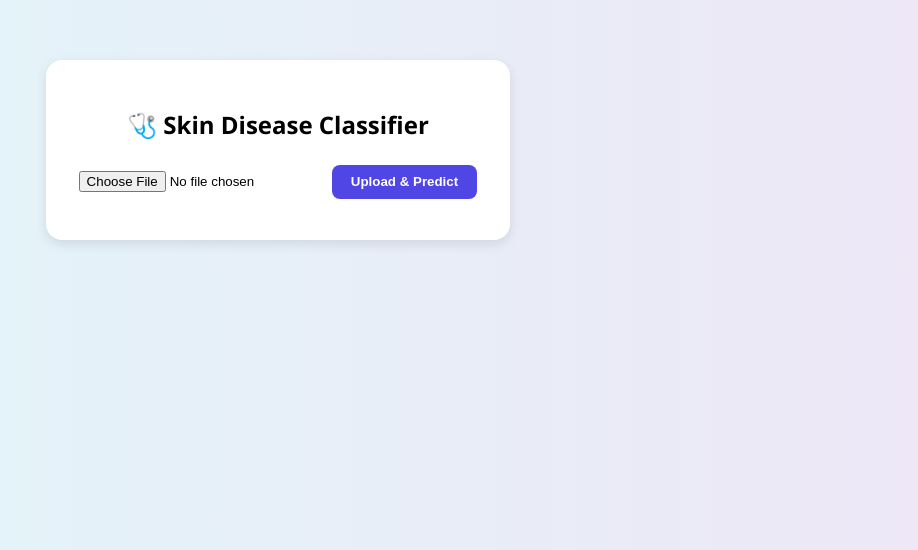
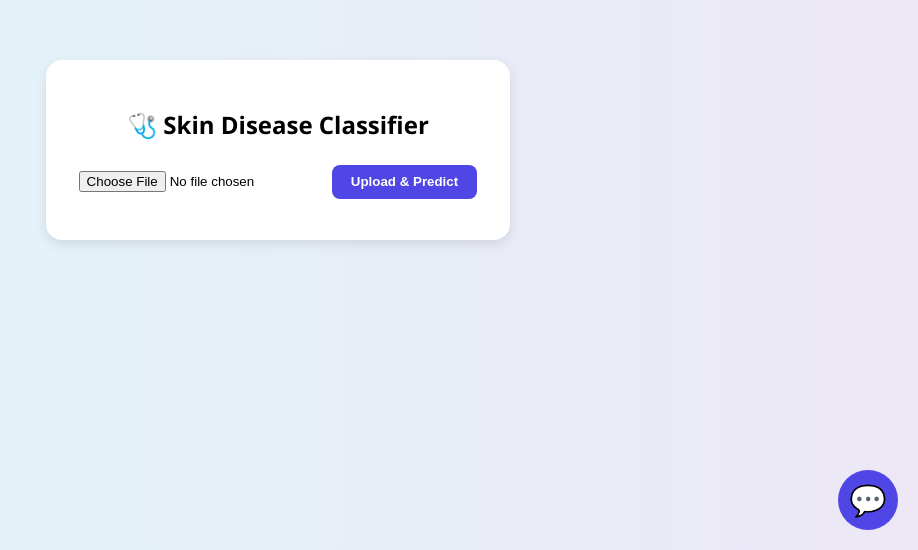
Before and after one commit to xu-dong-chen/skin_disease-webapp, a React (Create React App) app in the folder frontend/: page / in a window 1280 px wide. Shown: the part 250-800 px from the top of the page, without its empty margins (362-1280 px from the left). Built offline with nearby package versions, Linux system fonts and the light colour scheme.

Commit message:
fixed bugs and added a chatbot area on front end NC

```diff
--- a/frontend/src/App.js
+++ b/frontend/src/App.js
@@ -1,5 +1,6 @@
 import React, { useState } from "react";
 import "./App.css";
+import Chatbot from "./components/Chatbot"
 
 function App() {
   const [file, setFile] = useState(null);
@@ -55,6 +56,7 @@ function App() {
         {prediction && <p className="prediction">✅ Predicted: {prediction}</p>}
         {error && <p className="error">{error}</p>}
       </div>
+      <Chatbot />
     </div>
   );
 }
--- /dev/null
+++ b/frontend/src/components/Chatbot.css
@@ -0,0 +1,35 @@
+.chatbot-container {
+    position: fixed;
+    bottom: 20px;
+    right: 20px;
+}
+
+
+.chat-button {
+    width: 60px;
+    height: 60px;
+    border-radius: 50%;
+    font-size: 30px;
+
+    display: flex;
+    align-items: center;
+    justify-content: center;
+}
+
+
+.chat-window {
+    position: absolute;
+
+    bottom: 80px;
+    right: 0;
+
+    width: 300px;
+    height: 400px;
+
+    background: white;
+    border-radius: 15px;
+
+    padding: 20px;
+
+    box-shadow: 0 4px 12px rgba(0,0,0,0.2);
+}
--- /dev/null
+++ b/frontend/src/components/Chatbot.js
@@ -0,0 +1,35 @@
+import React, { useState } from "react";
+import "./Chatbot.css";
+
+async function sendMessage(){
+    fetch("http://127.0.0.1:8000/chat")
+}
+
+function Chatbot(){
+
+    const [isOpen,setIsOpen] = useState(false);
+
+    const [message,setMessage] = useState("");
+    const [history,setHistory] = useState("");
+
+    return (
+        <div className="chatbot-container">
+            { isOpen && (
+                <div className="chat-window">
+                    <h3>🤖 Skin Assistant</h3>
+
+                    <p>Hello! Ask me about common skin diseases.</p>
+
+                </div>
+                )}
+
+            <button className="chat-button"
+                    onClick={() => setIsOpen(!isOpen)}
+            >
+                💬
+            </button>
+        </div>
+    );
+}
+
+export default Chatbot;
```
Also changed, not shown: 1 other file (tests, documents, lock files or other folders).
